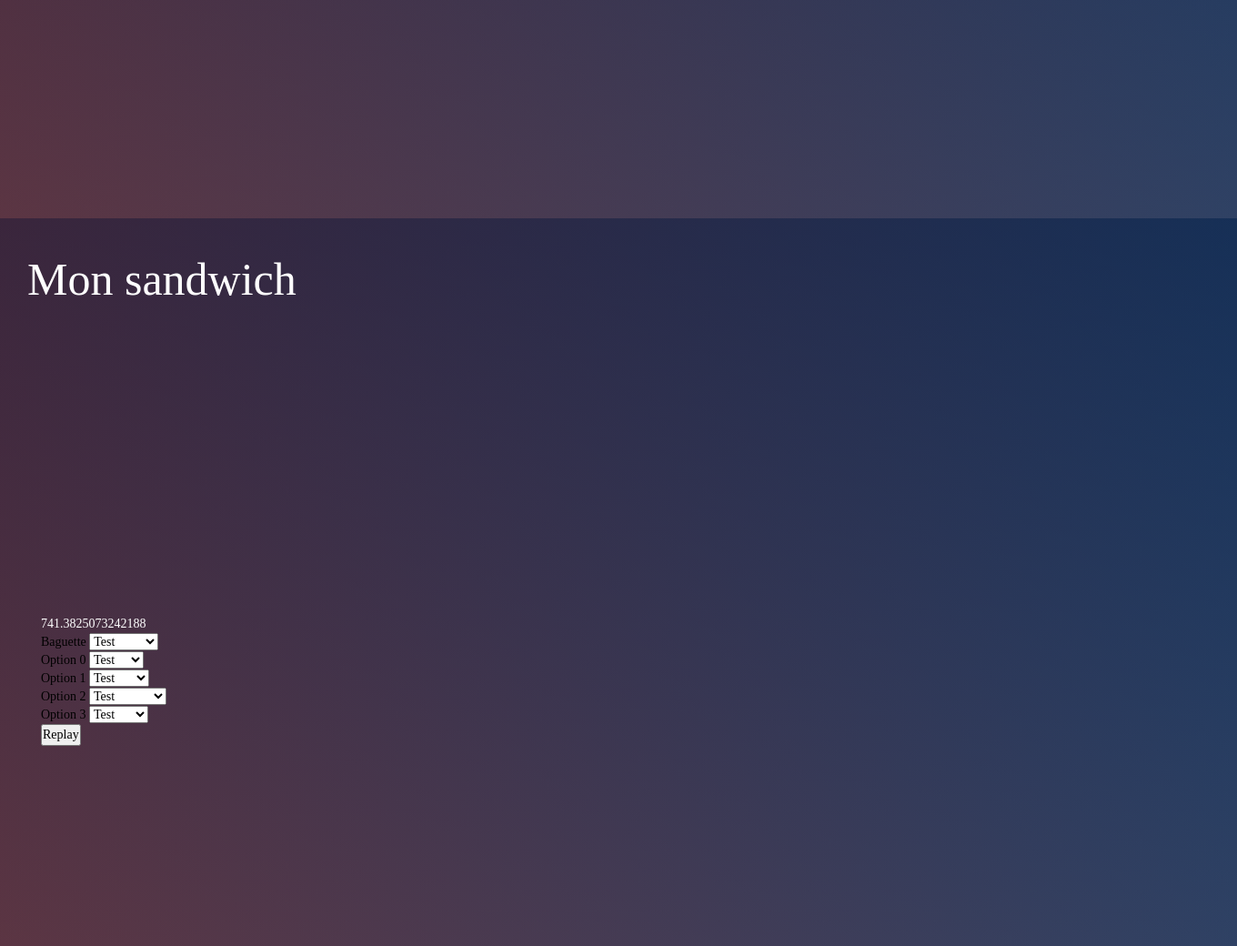
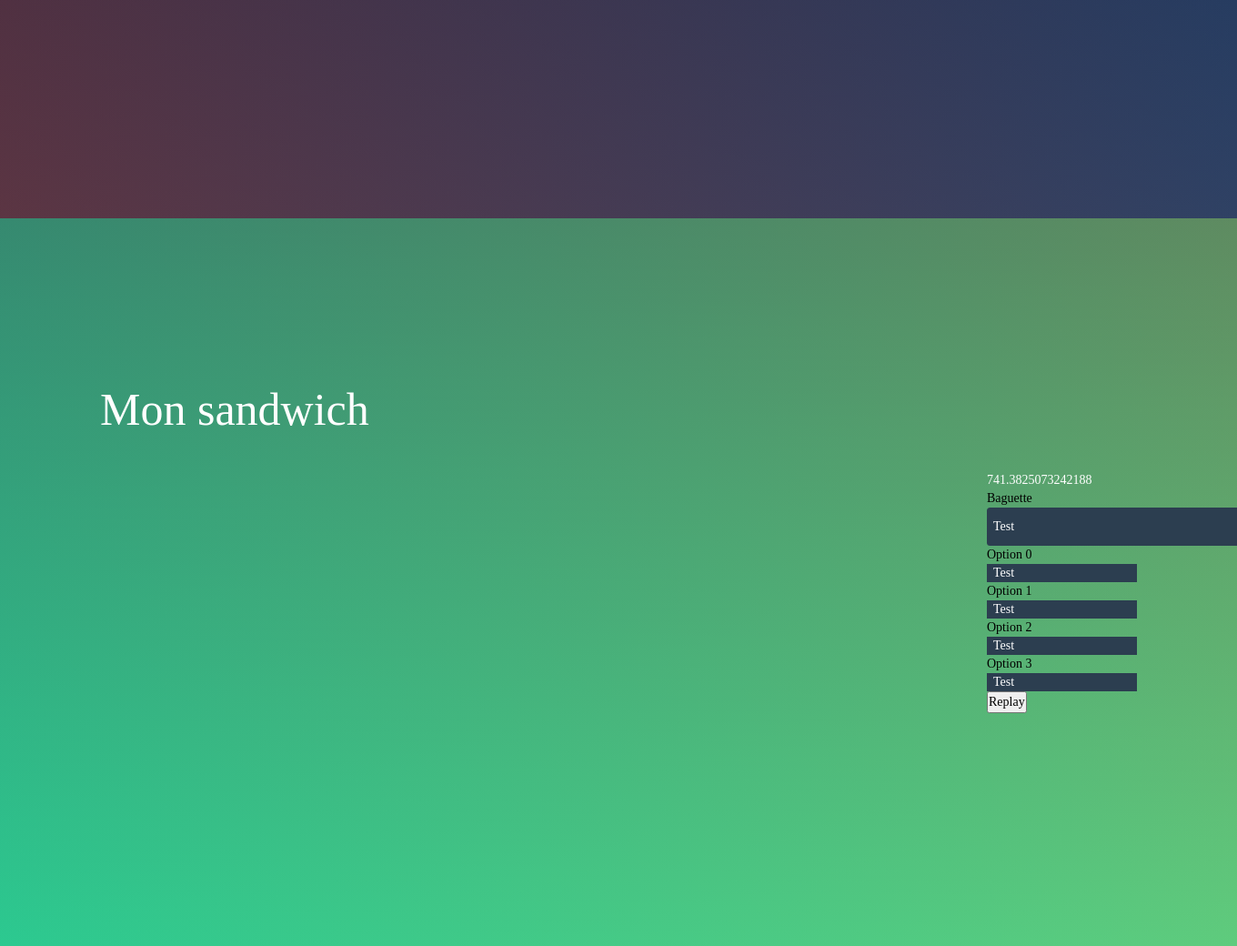
Before and after one commit to Legendthriller69/Sandwicherie, a PHP site: page /index.html in a window 1360 px wide. Shown: the part 560-1600 px from the top of the page at 91% size. Run offline with PHP 8.4, Linux system fonts and the light colour scheme; some libraries are stand-ins or nearby versions.

Commit message:
27.03.2017 version originale

```diff
--- a/css/main.css
+++ b/css/main.css
@@ -33,6 +33,14 @@ section {
   background: #092756;
   color: black;
   background: linear-gradient(to bottom, rgba(42,60,87,0.4), rgba(57,173,219,.25)), linear-gradient(225deg, #092756, #670d10);
+
+}
+
+.background-section-green
+{
+  background: #97CE68;
+  color: black;
+  background: linear-gradient(to bottom, rgba(9, 39, 86,0.4), rgba(44, 201, 144,.25)), linear-gradient(225deg, #97CE68, #2CC990);
 
 }
 
--- /dev/null
+++ b/css/sandwich.css
@@ -0,0 +1,54 @@
+/* Reset Select */
+select {
+    -webkit-appearance: none;
+    -moz-appearance: none;
+    -ms-appearance: none;
+    appearance: none;
+    outline: 0;
+    box-shadow: none;
+    border: 0 !important;
+    background: #2c3e50;
+    background-image: none;
+}
+/* Custom Select */
+.select {
+    position: relative;
+    display: block;
+    width: 20em;
+    height: 3em;
+    line-height: 3;
+    background: #2c3e50;
+    overflow: hidden;
+    border-radius: .25em;
+}
+select {
+    width: 100%;
+    height: 100%;
+    margin: 0;
+    padding: 0 0 0 .5em;
+    color: #fff;
+    cursor: pointer;
+}
+select::-ms-expand {
+    display: none;
+}
+/* Arrow */
+.select::after {
+    content: '\25BC';
+    position: absolute;
+    top: 0;
+    right: 0;
+    bottom: 0;
+    padding: 0 1em;
+    background: #34495e;
+    pointer-events: none;
+}
+/* Transition */
+.select:hover::after {
+    color: #f39c12;
+}
+.select::after {
+    -webkit-transition: .25s all ease;
+    -o-transition: .25s all ease;
+    transition: .25s all ease;
+}
--- a/index.html
+++ b/index.html
@@ -3,8 +3,9 @@
 <head>
     <meta charset="UTF-8">
     <title>Title</title>
+    <link href="css/bootstrap.css" rel='stylesheet' type='text/css'>
 	<link href="css/main.css" rel='stylesheet' type='text/css'>
-    <link href="css/bootstrap.css" rel='stylesheet' type='text/css'>
+	<link href="css/sandwich.css" rel='stylesheet' type='text/css'>
     <style>
 
         #breadBot {
@@ -182,14 +183,13 @@
 </nav>
 
 
-
 <section id="section1" class="background-section">
     <div>
 
     </div>
     section1
 </section>
-<section id="section2" class="background-section container-fluid">
+<section id="section2" class="container-fluid background-section-green">
     <div class="content">
         <div class="container">
             <div class="row">
@@ -198,39 +198,122 @@
                 </div>
             </div>
             <div class="row">
-                <div class="col-md-8 col-sm-8">
+                <div class="col-md-10 col-sm-10">
                     <div>
                         <svg version="1.1" id="sandwich" xmlns="http://www.w3.org/2000/svg" xmlns:xlink="http://www.w3.org/1999/xlink" x="0px" y="0px"
 	 viewBox="0 0 913 359.7" style="enable-background:new 0 0 913 359.7;" xml:space="preserve">
 <style type="text/css">
-	.st0{fill:#DE9A5E;}
-    .st1{fill:#BF8352;}
-    .st2{fill:#7FB76E;}
-    .st3{fill:#8ECC79;}
-    .st4{fill:#F0CCC7;}
-    .st5{fill:#F5B1A3;}
-    .st6{fill:#F1A69A;}
-    .st7{fill:#933D2F;}
-    .st8{fill:#B24630;}
-    .st9{fill:#EA9B83;}
-    .st10{fill:#FFE283;}
-    .st11{fill:#F8D273;}
-    .st12{fill:#F9F7E4;}
-    .st13{fill:#FFFFE8;}
-    .st14{fill:#FCF6ED;}
-    .st15{fill:#F9DCB2;}
-    .st16{fill:#FFFAC8;}
-    .st17{fill:#FBF4BE;}
-    .st18{fill:#EFE0A0;}
-    .st19{fill:#F2E49E;}
-    .st20{fill:#F9EDAA;}
-    .st21{fill:#54893E;}
-    .st22{fill:#96CD71;}
-    .st23{fill:#BDE89A;}
-    .st24{fill:#D04727;}
-    .st25{fill:#F05A28;}
-    .st26{fill:#F6921E;}
-    .st27{fill:#B76B32;}
+	.st0 {
+        fill: #DE9A5E;
+    }
+
+    .st1 {
+        fill: #BF8352;
+    }
+
+    .st2 {
+        fill: #7FB76E;
+    }
+
+    .st3 {
+        fill: #8ECC79;
+    }
+
+    .st4 {
+        fill: #F0CCC7;
+    }
+
+    .st5 {
+        fill: #F5B1A3;
+    }
+
+    .st6 {
+        fill: #F1A69A;
+    }
+
+    .st7 {
+        fill: #933D2F;
+    }
+
+    .st8 {
+        fill: #B24630;
+    }
+
+    .st9 {
+        fill: #EA9B83;
+    }
+
+    .st10 {
+        fill: #FFE283;
+    }
+
+    .st11 {
+        fill: #F8D273;
+    }
+
+    .st12 {
+        fill: #F9F7E4;
+    }
+
+    .st13 {
+        fill: #FFFFE8;
+    }
+
+    .st14 {
+        fill: #FCF6ED;
+    }
+
+    .st15 {
+        fill: #F9DCB2;
+    }
+
+    .st16 {
+        fill: #FFFAC8;
+    }
+
+    .st17 {
+        fill: #FBF4BE;
+    }
+
+    .st18 {
+        fill: #EFE0A0;
+    }
+
+    .st19 {
+        fill: #F2E49E;
+    }
+
+    .st20 {
+        fill: #F9EDAA;
+    }
+
+    .st21 {
+        fill: #54893E;
+    }
+
+    .st22 {
+        fill: #96CD71;
+    }
+
+    .st23 {
+        fill: #BDE89A;
+    }
+
+    .st24 {
+        fill: #D04727;
+    }
+
+    .st25 {
+        fill: #F05A28;
+    }
+
+    .st26 {
+        fill: #F6921E;
+    }
+
+    .st27 {
+        fill: #B76B32;
+    }
 </style>
 <path id="breadBot" class="st0" d="M854,266.5c-7-0.5-204.2-0.5-397.7-0.4C262.8,266,65.5,266,58.6,266.5
 	c-13.8,1.1-27.5,25.1-24.8,52.3c1.6,15.8,43.1,22.4,116.7,26.5c74,5.6,182.4,10.2,305.8,9.3c123.3,1,231.8-3.7,305.8-9.3
@@ -913,7 +996,8 @@
 </g>
 </svg>
                     </div>
-                    <div class="col-md-4 col-sm-4">
+                </div>
+                <div class="col-md-2 col-sm-2">
                     <div id="hello" style="color:white">hello</div>
 
                     <script>
@@ -927,7 +1011,7 @@
 
                     <div>
                         Baguette
-                            <select class="bread">
+                        <select class="bread select">
                             <option value="test">Test</option>
                             <option value="baguette">Française</option>
                         </select>
@@ -1039,8 +1123,45 @@
             </div>
         </div>
     </div>
-    </div>
 </section>
+
+<script>
+    $(".custom-select").each(function() {
+        var classes = $(this).attr("class"),
+            id      = $(this).attr("id"),
+            name    = $(this).attr("name");
+        var template =  '<div class="' + classes + '">';
+        template += '<span class="custom-select-trigger">' + $(this).attr("placeholder") + '</span>';
+        template += '<div class="custom-options">';
+        $(this).find("option").each(function() {
+            template += '<span class="custom-option ' + $(this).attr("class") + '" data-value="' + $(this).attr("value") + '">' + $(this).html() + '</span>';
+        });
+        template += '</div></div>';
+
+        $(this).wrap('<div class="custom-select-wrapper"></div>');
+        $(this).hide();
+        $(this).after(template);
+    });
+    $(".custom-option:first-of-type").hover(function() {
+        $(this).parents(".custom-options").addClass("option-hover");
+    }, function() {
+        $(this).parents(".custom-options").removeClass("option-hover");
+    });
+    $(".custom-select-trigger").on("click", function() {
+        $('html').one('click',function() {
+            $(".custom-select").removeClass("opened");
+        });
+        $(this).parents(".custom-select").toggleClass("opened");
+        event.stopPropagation();
+    });
+    $(".custom-option").on("click", function() {
+        $(this).parents(".custom-select-wrapper").find("select").val($(this).data("value"));
+        $(this).parents(".custom-options").find(".custom-option").removeClass("selection");
+        $(this).addClass("selection");
+        $(this).parents(".custom-select").removeClass("opened");
+        $(this).parents(".custom-select").find(".custom-select-trigger").text($(this).text());
+    });
+</script>
 
 </body>
 </html>
```
Lines whose indentation alone changed are shown as unchanged.
